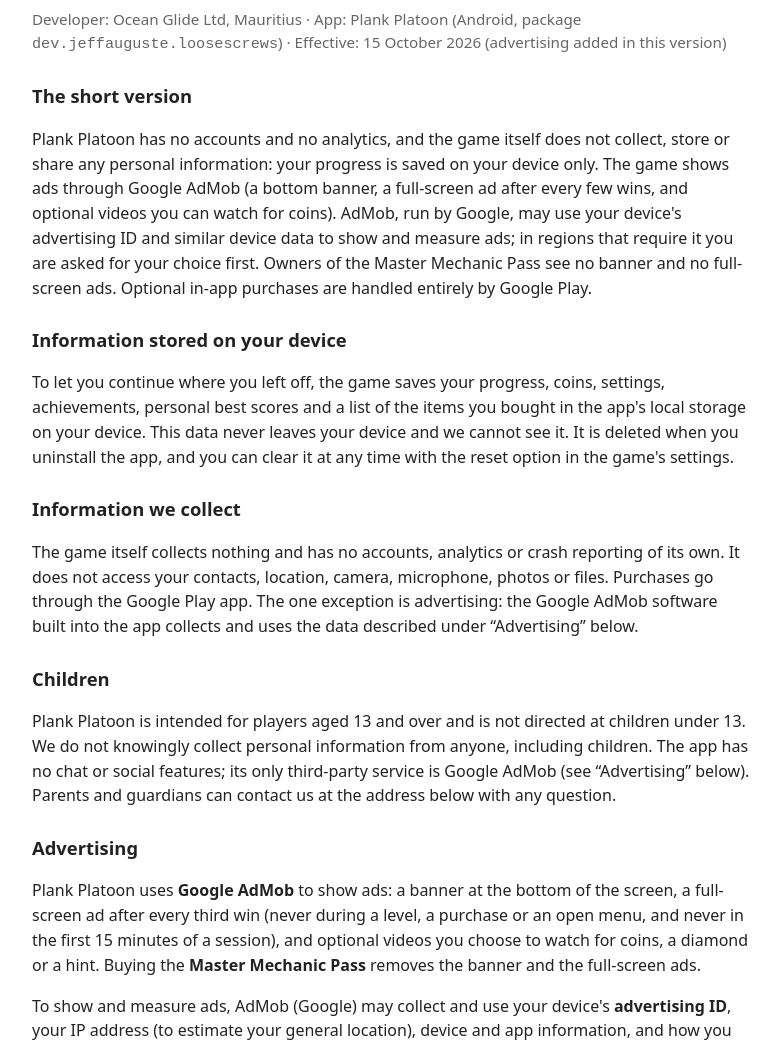
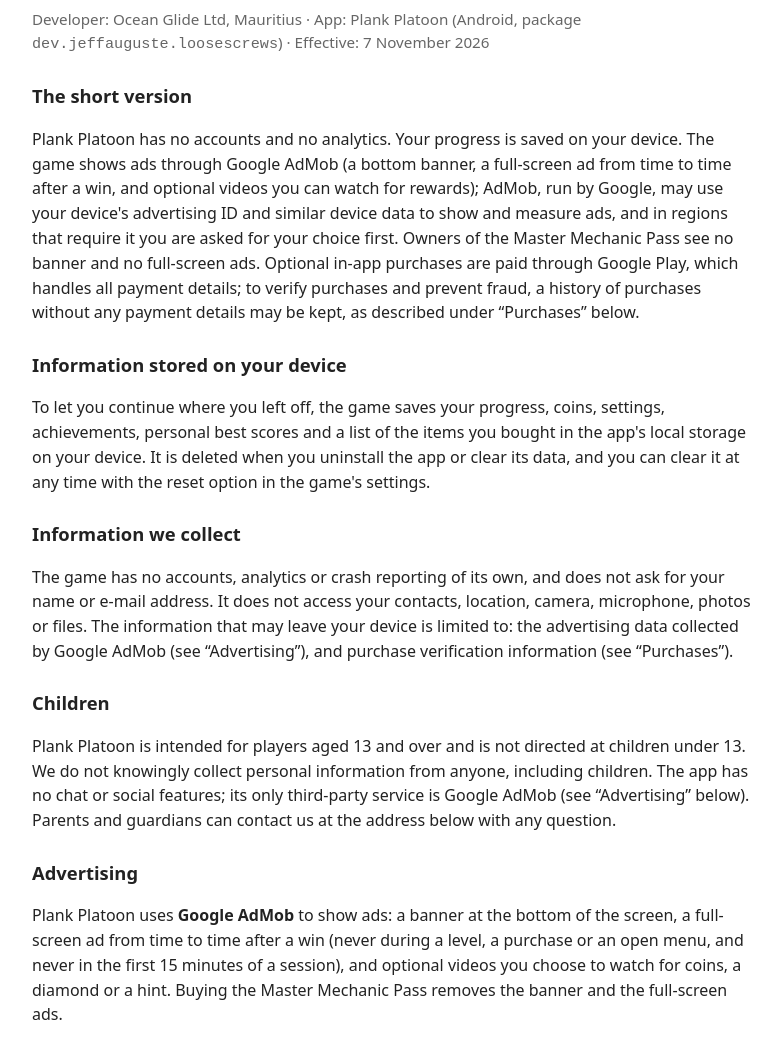
Before and after one commit to BJA-LTD/bja-ltd.github.io, a plain HTML site: page privacy/loose-screws.html in a window 1280 px wide. Shown: the part 100-1140 px from the top of the page, without its empty margins (248-1029 px from the left). Drawn offline with Linux system fonts and the light colour scheme.

Commit message:
privacy/loose-screws.html: Ocean Glide terms / Plank Platoon privacy update 2026-11-07

```diff
--- a/privacy/loose-screws.html
+++ b/privacy/loose-screws.html
@@ -13,26 +13,26 @@
 </head>
 <body>
 <h1>Plank Platoon – Privacy Policy</h1>
-<p class="meta">Developer: Ocean Glide Ltd, Mauritius · App: Plank Platoon (Android, package <code>dev.jeffauguste.loosescrews</code>) · Effective: 15 October 2026 (advertising added in this version)</p>
+<p class="meta">Developer: Ocean Glide Ltd, Mauritius · App: Plank Platoon (Android, package <code>dev.jeffauguste.loosescrews</code>) · Effective: 7 November 2026</p>
 
 <h2>The short version</h2>
-<p>Plank Platoon has no accounts and no analytics, and the game itself does not collect, store or share any personal information: your progress is saved on your device only. The game shows ads through Google AdMob (a bottom banner, a full-screen ad after every few wins, and optional videos you can watch for coins). AdMob, run by Google, may use your device's advertising ID and similar device data to show and measure ads; in regions that require it you are asked for your choice first. Owners of the Master Mechanic Pass see no banner and no full-screen ads. Optional in-app purchases are handled entirely by Google Play.</p>
+<p>Plank Platoon has no accounts and no analytics. Your progress is saved on your device. The game shows ads through Google AdMob (a bottom banner, a full-screen ad from time to time after a win, and optional videos you can watch for rewards); AdMob, run by Google, may use your device's advertising ID and similar device data to show and measure ads, and in regions that require it you are asked for your choice first. Owners of the Master Mechanic Pass see no banner and no full-screen ads. Optional in-app purchases are paid through Google Play, which handles all payment details; to verify purchases and prevent fraud, a history of purchases without any payment details may be kept, as described under “Purchases” below.</p>
 
 <h2>Information stored on your device</h2>
-<p>To let you continue where you left off, the game saves your progress, coins, settings, achievements, personal best scores and a list of the items you bought in the app's local storage on your device. This data never leaves your device and we cannot see it. It is deleted when you uninstall the app, and you can clear it at any time with the reset option in the game's settings.</p>
+<p>To let you continue where you left off, the game saves your progress, coins, settings, achievements, personal best scores and a list of the items you bought in the app's local storage on your device. It is deleted when you uninstall the app or clear its data, and you can clear it at any time with the reset option in the game's settings.</p>
 
 <h2>Information we collect</h2>
-<p>The game itself collects nothing and has no accounts, analytics or crash reporting of its own. It does not access your contacts, location, camera, microphone, photos or files. Purchases go through the Google Play app. The one exception is advertising: the Google AdMob software built into the app collects and uses the data described under “Advertising” below.</p>
+<p>The game has no accounts, analytics or crash reporting of its own, and does not ask for your name or e-mail address. It does not access your contacts, location, camera, microphone, photos or files. The information that may leave your device is limited to: the advertising data collected by Google AdMob (see “Advertising”), and purchase verification information (see “Purchases”).</p>
 
 <h2>Children</h2>
 <p>Plank Platoon is intended for players aged 13 and over and is not directed at children under 13. We do not knowingly collect personal information from anyone, including children. The app has no chat or social features; its only third-party service is Google AdMob (see “Advertising” below). Parents and guardians can contact us at the address below with any question.</p>
 
 <h2>Advertising</h2>
-<p>Plank Platoon uses <b>Google AdMob</b> to show ads: a banner at the bottom of the screen, a full-screen ad after every third win (never during a level, a purchase or an open menu, and never in the first 15 minutes of a session), and optional videos you choose to watch for coins, a diamond or a hint. Buying the <b>Master Mechanic Pass</b> removes the banner and the full-screen ads.</p>
+<p>Plank Platoon uses <b>Google AdMob</b> to show ads: a banner at the bottom of the screen, a full-screen ad from time to time after a win (never during a level, a purchase or an open menu, and never in the first 15 minutes of a session), and optional videos you choose to watch for coins, a diamond or a hint. Buying the Master Mechanic Pass removes the banner and the full-screen ads.</p>
 <p>To show and measure ads, AdMob (Google) may collect and use your device's <b>advertising ID</b>, your IP address (to estimate your general location), device and app information, and how you interact with ads. We do not receive this data and do not link it to your name or any account. Where the law requires it (for example in the European Economic Area and the United Kingdom) the game shows Google's consent form the first time you open it, before any ad is requested; you can review or change that choice later in the game's Settings (“Ad privacy choices”). On Android you can also reset your advertising ID or opt out of ad personalisation in your device settings (Settings &rarr; Privacy &rarr; Ads). Google's own explanation of how it uses this data: <a href="https://policies.google.com/technologies/partner-sites">policies.google.com/technologies/partner-sites</a>.</p>
 
 <h2>Purchases</h2>
-<p>Plank Platoon offers optional in-app purchases (coin packs, weapons, cosmetics and the Master Mechanic Pass). Every payment is processed by Google Play under its own terms and privacy policy: we never receive your name, email address or payment details. Google Play tells the game only which item was bought and gives it a purchase reference, so the game can deliver the item and restore one-time items if you reinstall. That reference stays on your device.</p>
+<p>Plank Platoon offers optional in-app purchases (coin packs, weapons, cosmetics and the Master Mechanic Pass). All payments, including payment details and payment methods, are processed, managed and secured by Google Play under its own terms and privacy policy; we never receive your name, e-mail address, payment card details or any other payment method information. To verify that purchases are genuine, secure gameplay and prevent fraud and abuse, the game may send the purchase reference provided by Google Play (the item, the purchase token and the order reference) to our verification service, and we may retain a history of purchases together with related technical information about the use of the game (such as the game version and in-game activity linked to a random identifier that is not linked to your name), without any payment details. This information may be retained for up to three (3) years and is used solely for these purposes and for compliance with legal obligations and the establishment, exercise or defence of legal claims. It is not sold or shared with third parties, other than Google Play for the verification itself, and it does not constitute a backup, storage or restoration service.</p>
 
 <h2>Google Play</h2>
 <p>The app is distributed through Google Play. Google may collect information such as installation statistics and crash reports under its own <a href="https://policies.google.com/privacy">privacy policy</a>. That data is not shared with us in a form that identifies you.</p>
```
